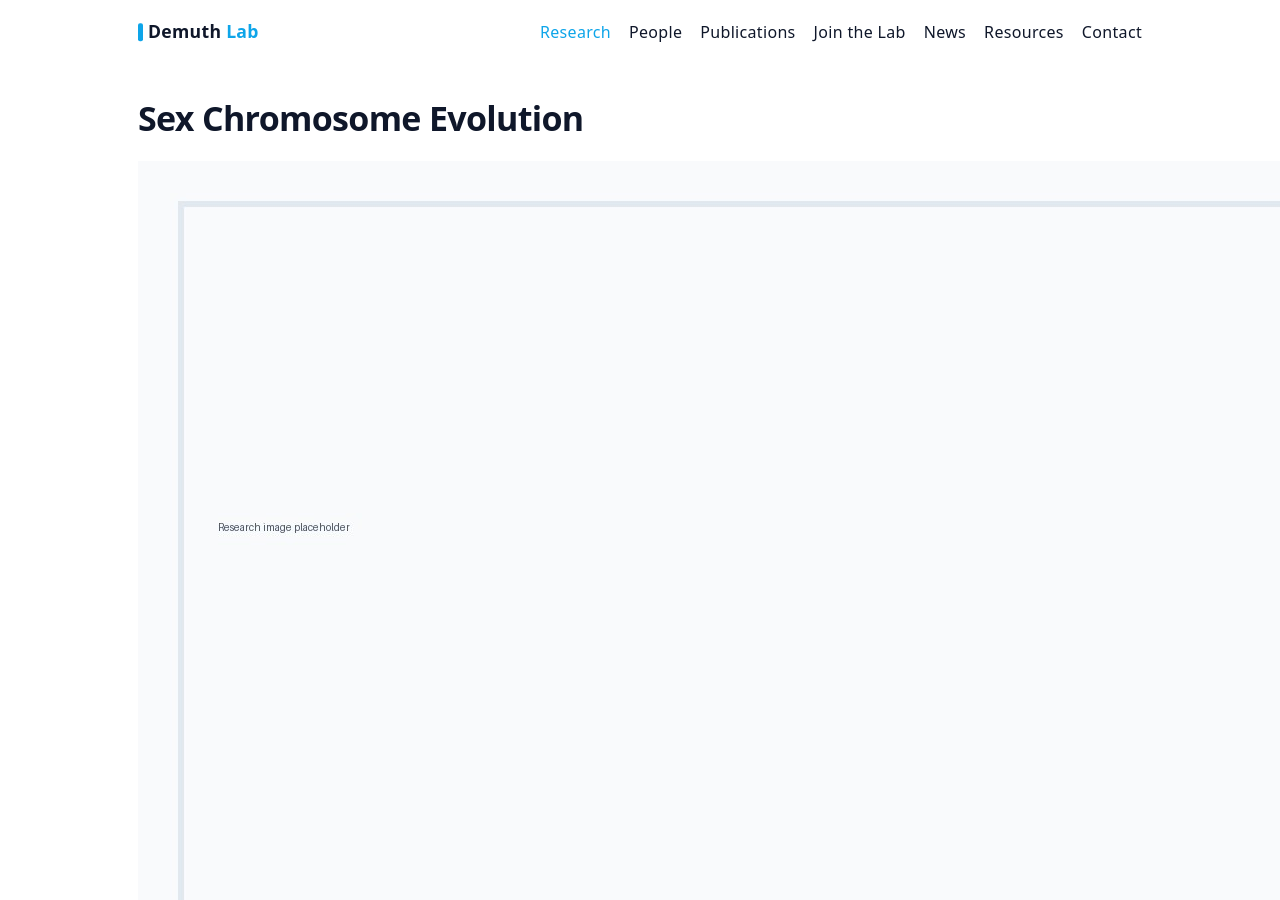
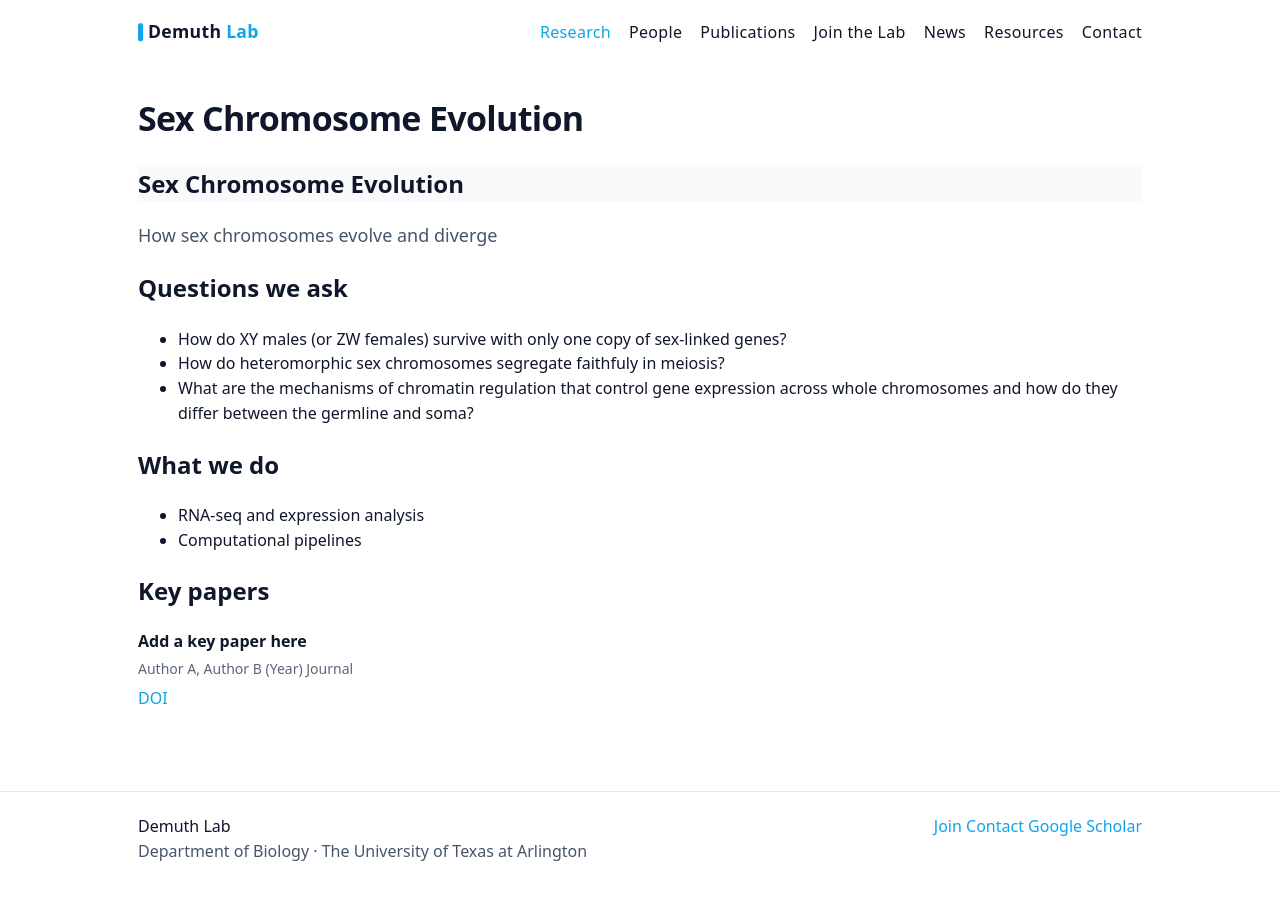
Before and after one commit to demuth-lab/demuth-lab.github.io, a Jekyll site: the page built from _research/sex-chromosome-evolution.md, in a window 1280 px wide and 900 px high. Built offline with Jekyll 4.4.1, drawn with Linux system fonts in a browser that asks for light colours.

Commit message:
Update research.html

```diff
--- a/_layouts/research.html
+++ b/_layouts/research.html
@@ -2,11 +2,13 @@
 layout: default
 ---
 <article class="content">
-  {% if page.hero_image %}
-    <div class="hero-image">
-      <img src="{{ page.hero_image | relative_url }}" alt="" loading="lazy" />
-    </div>
-  {% endif %}
+{% if page.hero_image %}
+  <header class="hero" style="background-image: url('{{ page.hero_image | relative_url }}')">
+    <h1>{{ page.title }}</h1>
+  </header>
+{% else %}
+  <h1 class="page-title">{{ page.title }}</h1>
+{% endif %}
 
   <div class="lede">{{ page.summary }}</div>
 
```
